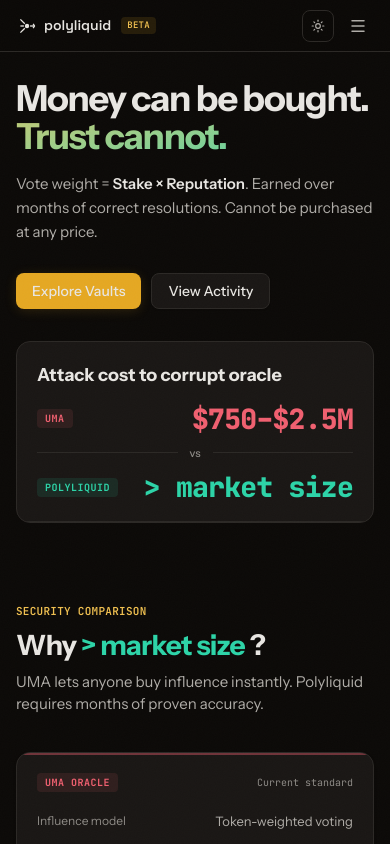
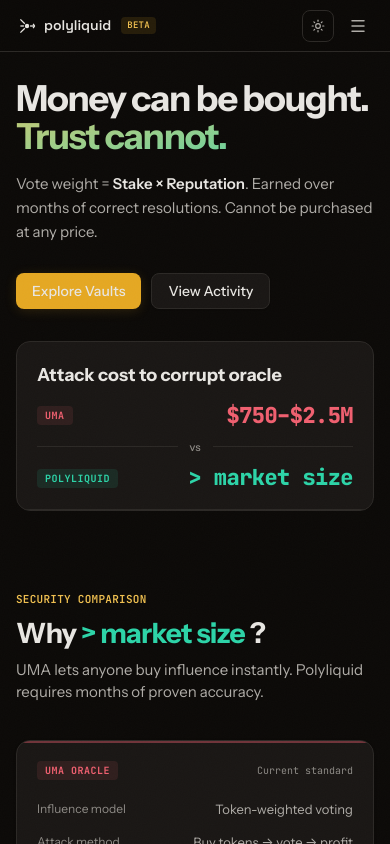
Before and after one commit to affixpin/polyliquid, a React (Vite) app in the folder packages/web/: page / in a window 390 px wide. Shown: the top 844 px of the page. Built offline with nearby package versions, Linux system fonts and the light colour scheme.

Commit message:
Fix hero card text wrapping on mobile

```diff
--- a/packages/web/src/components/landing/hero.tsx
+++ b/packages/web/src/components/landing/hero.tsx
@@ -36,7 +36,7 @@
             <div className="flex items-center gap-2">
               <span className="font-mono text-[10px] font-bold uppercase tracking-wider text-danger bg-danger/10 px-2 py-0.5 rounded">UMA</span>
             </div>
-            <div className="font-mono text-[28px] md:text-[34px] font-extrabold text-danger tracking-tight leading-none">$750–$2.5M</div>
+            <div className="font-mono text-[22px] md:text-[34px] font-extrabold text-danger tracking-tight leading-none whitespace-nowrap">$750–$2.5M</div>
           </div>
 
           <div className="flex items-center gap-3 my-3">
@@ -49,7 +49,7 @@
             <div className="flex items-center gap-2">
               <span className="font-mono text-[10px] font-bold uppercase tracking-wider text-success bg-success/10 px-2 py-0.5 rounded">Polyliquid</span>
             </div>
-            <div className="font-mono text-[28px] md:text-[34px] font-extrabold text-success tracking-tight leading-none">&gt; market size</div>
+            <div className="font-mono text-[22px] md:text-[34px] font-extrabold text-success tracking-tight leading-none whitespace-nowrap">&gt; market size</div>
           </div>
         </div>
       </div>
```
